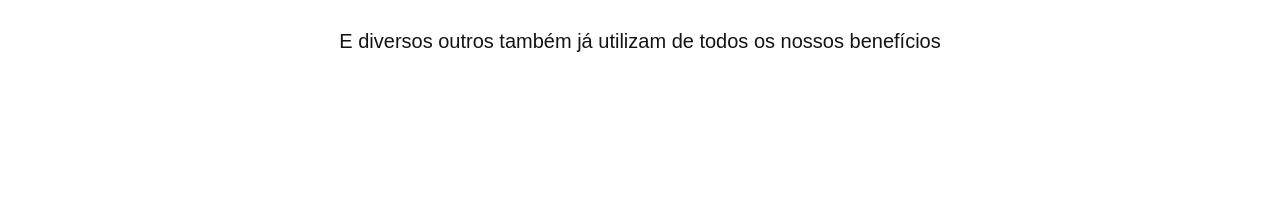
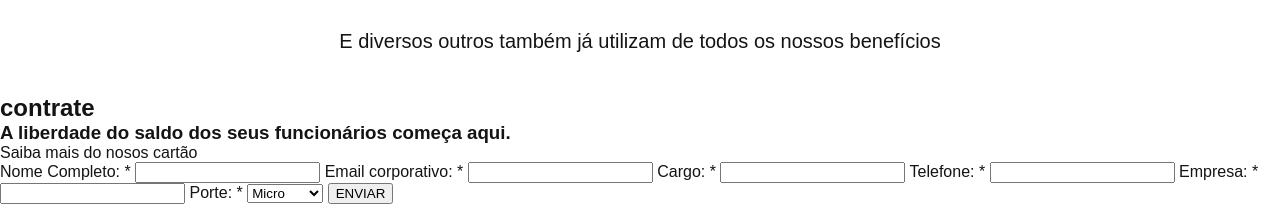
Before and after one commit to marcosdnj/kronos, a plain HTML site: page index.html in a window 1280 px wide. Shown: the part 1719-1923 px from the top of the page. Before the commit the page ends 1813 px from the top, so only its background shows below. Drawn offline with Linux system fonts and the light colour scheme.

Commit message:
contrate adicionado

```diff
--- /dev/null
+++ b/css/contrate.css
@@ -0,0 +1,70 @@
+.contrate {
+    max-width: 1200px;
+    padding: 40px 20px;
+    margin: 50px auto auto auto;
+    display: grid;
+    grid-template-columns: 1fr 1fr;
+    gap: 20px;
+}
+
+.contrate h2{
+    font-size: 8rem;
+    text-transform: uppercase;
+    line-height: 1;
+    word-break:break-all ;
+    max-width: 3ch;
+    text-align: end;
+    color: #e0e0e0;
+}
+.contrate h3{
+    font-size: 2rem;
+    text-align: center;
+    color: #00db00;
+    padding: 0px;
+    margin: 10px;
+}
+
+.contrate-form {
+    display: grid;
+    grid-template-columns: 1fr;
+    padding: 20px 20px;
+    background: #f5f5f5;
+}
+
+.contrate-form p{
+    font-size: 1.25rem;
+    line-height: 1.4;
+    font-size: 1.25rem;
+    text-align: center;
+}
+.contrate-form label{
+    margin-top: 5px;
+    line-height: 1.2;
+    font-size: 1.125rem;
+}
+.contrate-form input,select{
+    padding: 10px 10px;
+    border: 1px solid #e0e0e0;
+    font-size: 1.125rem;
+}
+.contrate-form button{
+    margin-top: 15px;
+    padding: 10px 10px;
+    border: none;
+    color: #e0e0e0;
+    background: #00db00;
+    font-size: 1.125rem;
+}
+
+@media(max-width: 700px){
+    .contrate {
+        grid-template-columns: 1fr;
+        gap: 10px;
+        }
+    .contrate h2{
+        word-break: normal;
+        max-width: 50ch;
+        text-align: center;
+        font-size: 3.5rem;
+    }
+}
--- a/index.html
+++ b/index.html
@@ -16,8 +16,8 @@
             <ul class="header-menu">
                 <li><a href="#beneficios">Beneficios</a></li>
                 <li><a href="#clientes">Clientes</a></li>
-                <li><a href="contrate">Contrate</a></li>
-                <li><a href="ajuda">Ajuda</a></li>
+                <li><a href="#contrate">Contrate</a></li>
+                <li><a href="#ajuda">Ajuda</a></li>
             </ul>
         </nav>
     </header>
@@ -73,5 +73,31 @@
 
     </section>
 
+    <section class="contrate" id="contrate">
+            <h2 class="contrate-subtitulo">contrate</h2>
+            <form class="contrate-form">
+                <h3>A liberdade do saldo dos seus funcionários começa aqui.</h3>
+                <p>Saiba mais do nosos cartão</p>
+                <label>Nome Completo: * </label>
+                    <input type="text">
+                <label>Email corporativo: *</label>
+                    <input type="email">
+                <label>Cargo: * </label>
+                    <input type="text">
+                <label>Telefone: *</label>
+                    <input type="tel">
+                <label>Empresa: *</label>
+                    <input type="text">
+                <label>Porte: *</label>
+                    <select name="porte">
+                        <option>Micro</option>
+                        <option>Pequeno</option>
+                        <option>Medio</option>
+                        <option>Grande</option>
+                    </select>
+                <button>ENVIAR</button>
+            </form>
+    </section>
+
 </body>
 </html>
```
